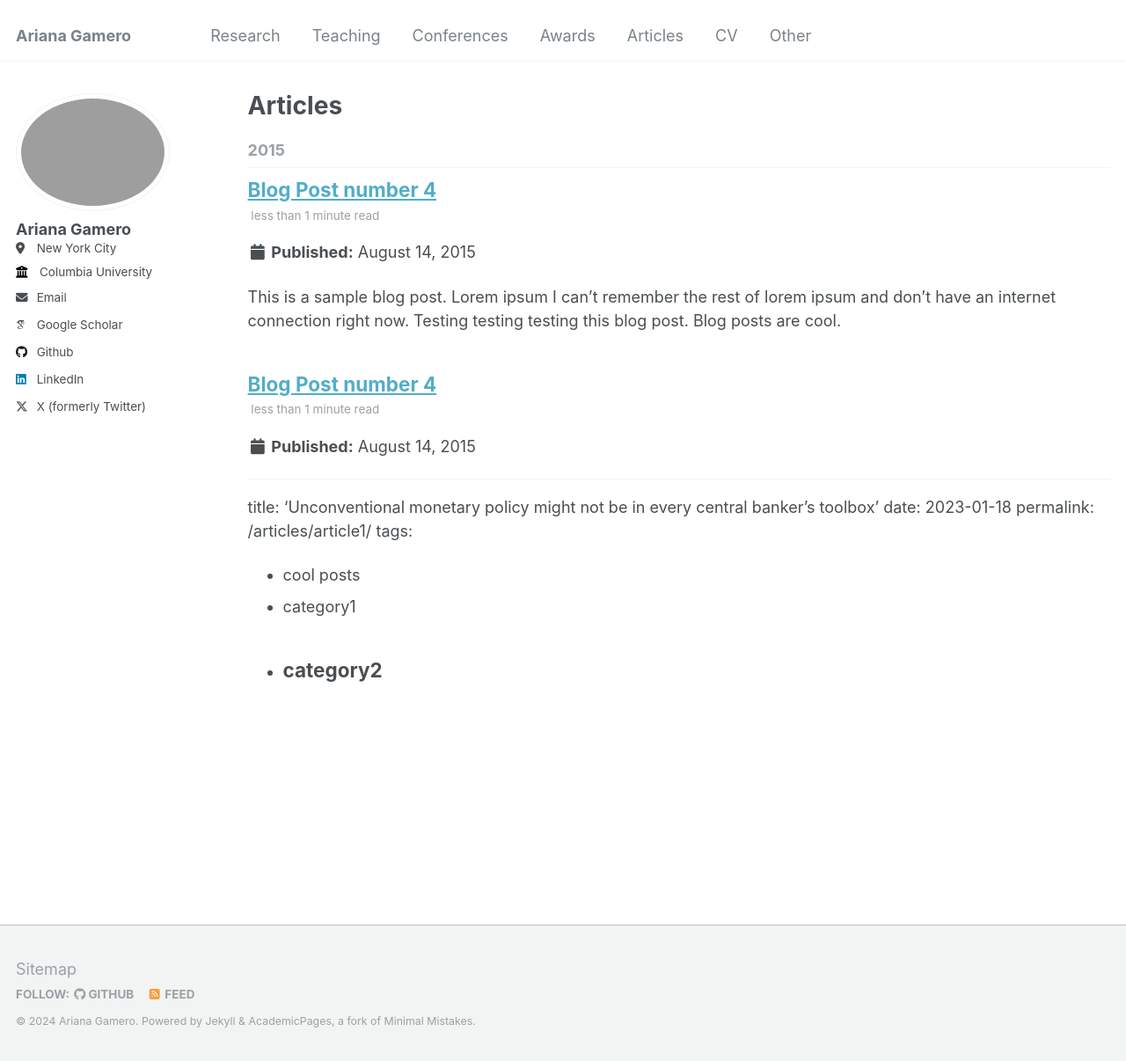
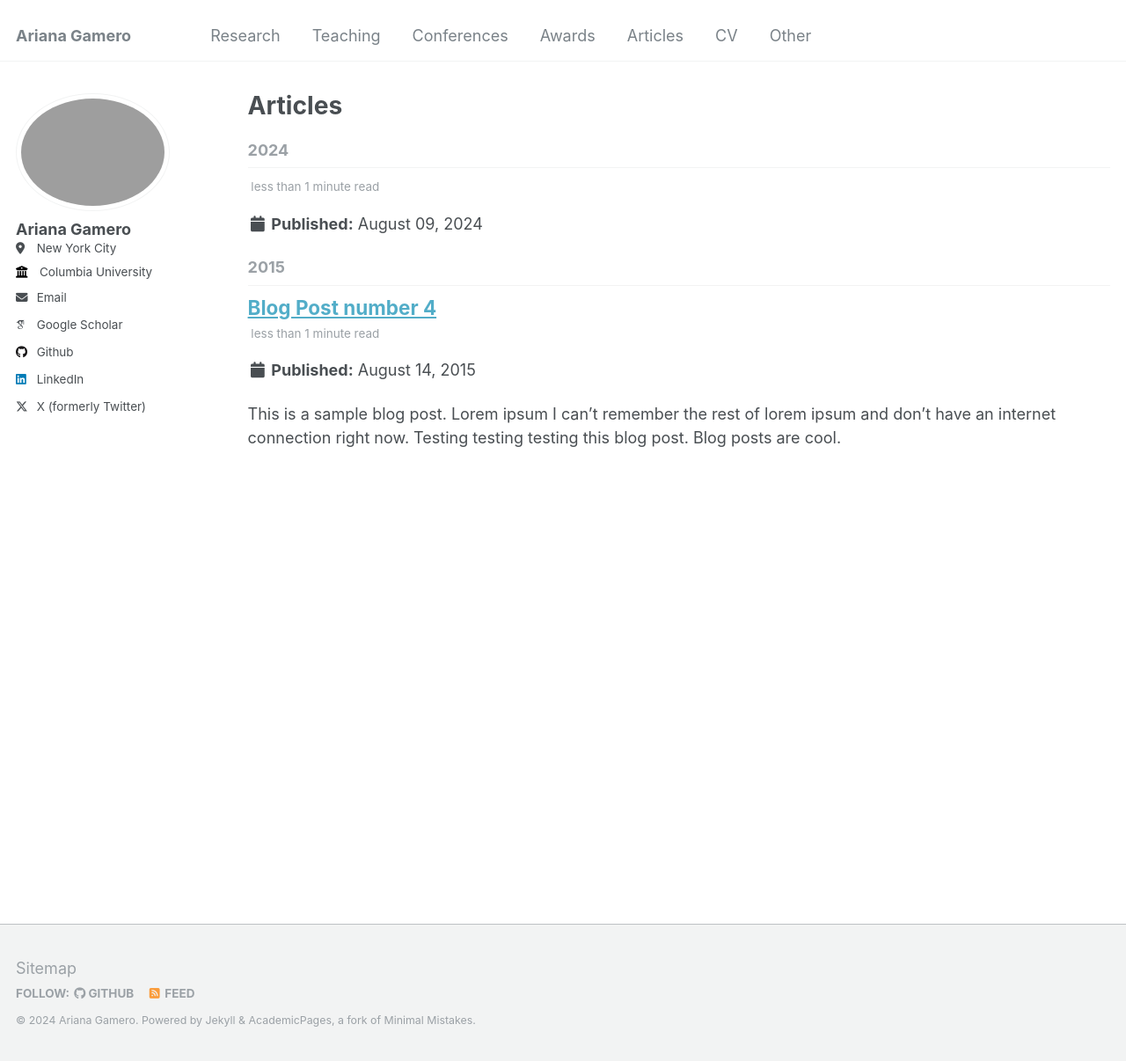
Before and after one commit to arianagamero11/arianagamero11.github.io, a Jekyll site: the page built from _pages/articles.html, in a window 1280 px wide and 1206 px high. Shown: the whole window at 88% size. Built offline with Jekyll 4.4.1, drawn with Linux system fonts in a browser that asks for light colours; some web fonts are replaced.

Commit message:
Update 2013-08-14-blog-post-2.md

```diff
--- a/_posts/2013-08-14-blog-post-2.md
+++ b/_posts/2013-08-14-blog-post-2.md
@@ -1,19 +1,7 @@
----
-title: 'Blog Post number 4'
-date: 2015-08-14
-permalink: /posts/2012/08/blog-post-4/
-tags:
-  - cool posts
-  - category1
-  - category2
----
-
-
-
 ---
 title: 'Unconventional monetary policy might not be in every central banker's toolbox'
 date: 2023-01-18
-permalink: /articles/article1/
+permalink: /posts/2023/01/article1/
 tags:
   - cool posts
   - category1
```
